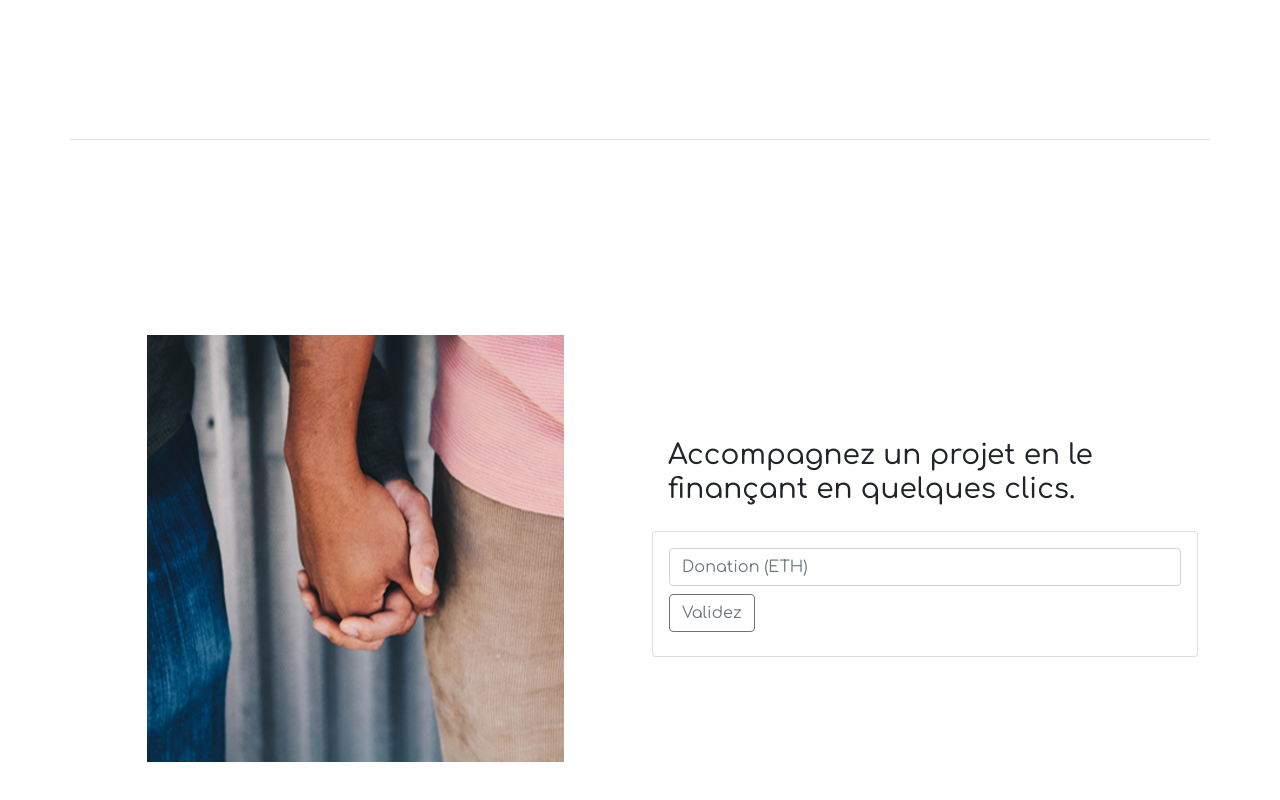
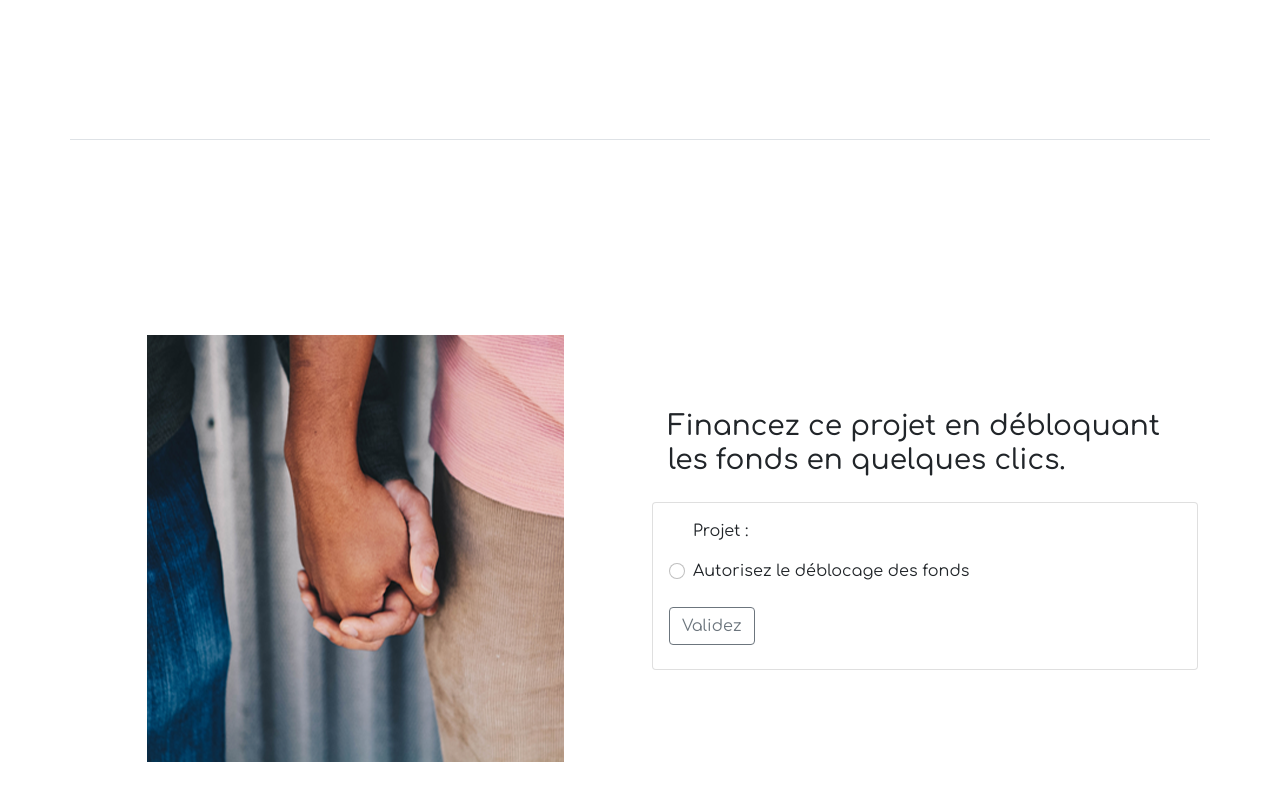
Before and after one commit to hendrickl/linkable, a React (Create React App) app: page / in a window 1280 px wide. Shown: the part 716-1516 px from the top of the page. Built offline with nearby package versions, Linux system fonts and the light colour scheme.

Commit message:
add marging to the forms and cards

```diff
--- a/src/components/InvestForm.js
+++ b/src/components/InvestForm.js
@@ -3,13 +3,17 @@ import React from "react";
 const InvestForm = () => {
   return (
     <form>
-      <div className="mb-2">
+      <div className="form-check mb-4">
+        <p>Projet :</p>
         <input
-          type="number"
-          className="form-control"
-          placeholder="Donation (ETH)"
-          aria-label="Donation"
+          className="form-check-input"
+          type="radio"
+          name="RadioForFund"
+          id="radioFund"
         />
+        <label className="form-check-label" htmlFor="radioFund">
+          Autorisez le déblocage des fonds
+        </label>
       </div>
       <button type="submit" className="btn btn-outline-secondary mb-2">
         Validez
--- a/src/components/MainPage.js
+++ b/src/components/MainPage.js
@@ -64,13 +64,13 @@ const MainPage = () => {
             <div className="card border-0">
               <div className="card-body pl-0">
                 <h3 className="card-tile">
-                  Accompagnez un projet en le finançant en quelques clics.
+                  Financez ce projet en débloquant les fonds en quelques clics.
                 </h3>
               </div>
             </div>
             <div className="row">
               <div className="col-12 ">
-                <div className="card ">
+                <div className="card mb-3 mr-2">
                   <div className="card-body">
                     <InvestForm />
                   </div>
--- a/src/components/ProjectForm.js
+++ b/src/components/ProjectForm.js
@@ -2,26 +2,26 @@ import React from "react";
 
 const ProjectForm = () => {
   return (
-    <form>
+    <form className="mr-2">
       <div className="mb-2">
-        <label htmlFor="projet" className="form-label">
+        <label htmlFor="nameProject" className="form-label">
           Nom de votre projet
         </label>
         <input
           type="text"
           className="form-control"
-          id="nomprojet"
+          id="nameProject"
           placeholder="Nom de votre projet"
         />
       </div>
       <div className="mb-2">
-        <label htmlFor="porteur" className="form-label">
+        <label htmlFor="idtCreator" className="form-label">
           Porteur du projet
         </label>
         <input
           type="text"
           className="form-control"
-          id="identite"
+          id="idtCreator"
           placeholder="Nom et prénom"
         />
       </div>
@@ -32,7 +32,7 @@ const ProjectForm = () => {
         <textarea
           className="form-control"
           placeholder="Présentez votre initiative en quelques mots"
-          id="descriptiontextarea"
+          id="description"
           style={{ height: "100px" }}
         ></textarea>
       </div>
@@ -55,7 +55,7 @@ const ProjectForm = () => {
         </div>
       </div>
       <button type="submit" className="btn btn-outline-secondary mb-2">
-        Validez
+        Envoyez
       </button>
     </form>
   );
```
